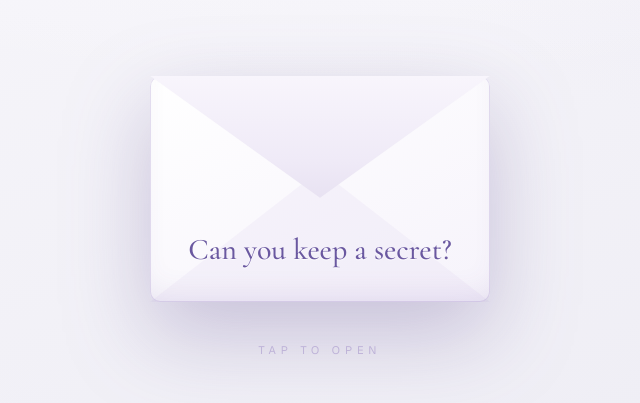
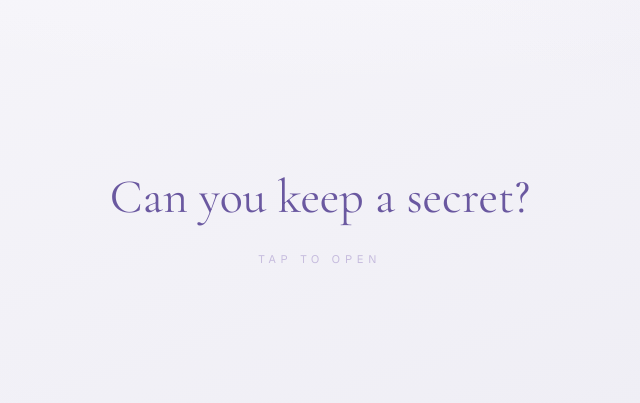
Before and after one commit to michelhabchyy/Georgio-Maria, a Next.js app: page / in a window 1280 px wide. Shown: the part 183-586 px from the top of the page, without its empty margins (320-960 px from the left). Built offline with nearby package versions, Linux system fonts and the light colour scheme.

Commit message:
Add ring graphic, luxury gradient UI, and Google Maps link

```diff
--- a/src/app/invite.tsx
+++ b/src/app/invite.tsx
@@ -4,50 +4,39 @@ import { useActionState, useEffect, useRef, useState } from "react";
 import { rsvp, type RsvpResult } from "./actions";
 import { party } from "@/lib/config";
 
-// The user clicks the envelope and the invitation is shown — no animation.
+// The user clicks the text and the invitation is shown.
 export default function Invite() {
   const [revealed, setRevealed] = useState(false);
 
   if (revealed) return <Invitation />;
-  return <SealedEnvelope onOpen={() => setRevealed(true)} />;
+  return <Intro onOpen={() => setRevealed(true)} />;
 }
 
-// The sealed envelope with "Can you keep a secret?" on the front. On click the
-// flap lifts and the invitation is shown.
-function SealedEnvelope({ onOpen }: { onOpen: () => void }) {
-  const [opening, setOpening] = useState(false);
+// Just the "Can you keep a secret?" line with a "tap to open" prompt, centered.
+function Intro({ onOpen }: { onOpen: () => void }) {
+  const [fading, setFading] = useState(false);
 
   function open() {
-    if (opening) return;
-    setOpening(true);
-    setTimeout(onOpen, 900);
+    if (fading) return;
+    setFading(true);
+    setTimeout(onOpen, 550);
   }
 
   return (
-    <div className="reveal-scene">
+    <div className={`reveal-scene ${fading ? "is-fading" : ""}`}>
       <button
         type="button"
         onClick={open}
         aria-label="Open the invitation"
-        className="cursor-pointer border-0 bg-transparent p-0 transition-transform hover:scale-[1.02]"
+        className="flex cursor-pointer flex-col items-center gap-6 border-0 bg-transparent p-8 transition-transform hover:scale-[1.02]"
       >
-        <div className={`envelope ${opening ? "is-open" : ""}`}>
-          <span className="env-body" />
-          <span className="env-pocket" />
-          <span className="env-front">
-            <span className="env-title">{party.envelopeText}</span>
-          </span>
-          <span className="env-flap" />
-        </div>
+        <p className="font-display text-4xl leading-tight text-[#6a58a0] sm:text-5xl">
+          {party.envelopeText}
+        </p>
+        <p className="font-sans text-[11px] uppercase tracking-[0.45em] text-[#9a86c4] animate-softpulse">
+          tap to open
+        </p>
       </button>
-
-      <p
-        className={`font-sans text-[11px] uppercase tracking-[0.45em] text-[#9a86c4] transition-opacity duration-300 ${
-          opening ? "opacity-0" : "animate-softpulse"
-        }`}
-      >
-        tap to open
-      </p>
     </div>
   );
 }
@@ -74,11 +63,11 @@ function Invitation() {
 function Letter() {
   return (
     <section className="lux-card overflow-hidden rounded-[26px] px-7 py-14 text-center sm:px-14">
-      <p className="font-script text-5xl leading-none text-[#a99cd6]">
-        {party.eyebrow}
-      </p>
+      <div className="text-7xl leading-none" aria-hidden>
+        {party.icon}
+      </div>
 
-      <h1 className="mt-5 font-display text-[2.6rem] font-semibold leading-[1.08] text-[#6a58a0] sm:text-6xl">
+      <h1 className="mt-6 font-display text-[2.6rem] font-semibold leading-[1.08] text-[#6a58a0] sm:text-6xl">
         {party.title}
       </h1>
       {party.subtitle && (
--- a/src/lib/config.ts
+++ b/src/lib/config.ts
@@ -4,8 +4,8 @@
 // ─────────────────────────────────────────────────────────────────────────
 
 export const party = {
-  // Small line above the title.
-  eyebrow: "SHHH...",
+  // Big icon shown at the top of the invitation.
+  icon: "🤫",
 
   // The big title of the invitation.
   title: "He's about to ask her forever!",
@@ -16,8 +16,8 @@ export const party = {
   // The essentials. Any field left as "" is simply not shown.
   date: "Thursday August 13, 2026",
   time: "8:00 PM",
-  location: "Villa Olea",
-  address: "Mehrin",
+  location: "Villa Olea - Mehrine",
+  address: "",
 
   // Paste your Google Maps link here (e.g. https://maps.app.goo.gl/xxxx or a
   // full https://www.google.com/maps/... URL). Leave "" to hide the map link.
```
